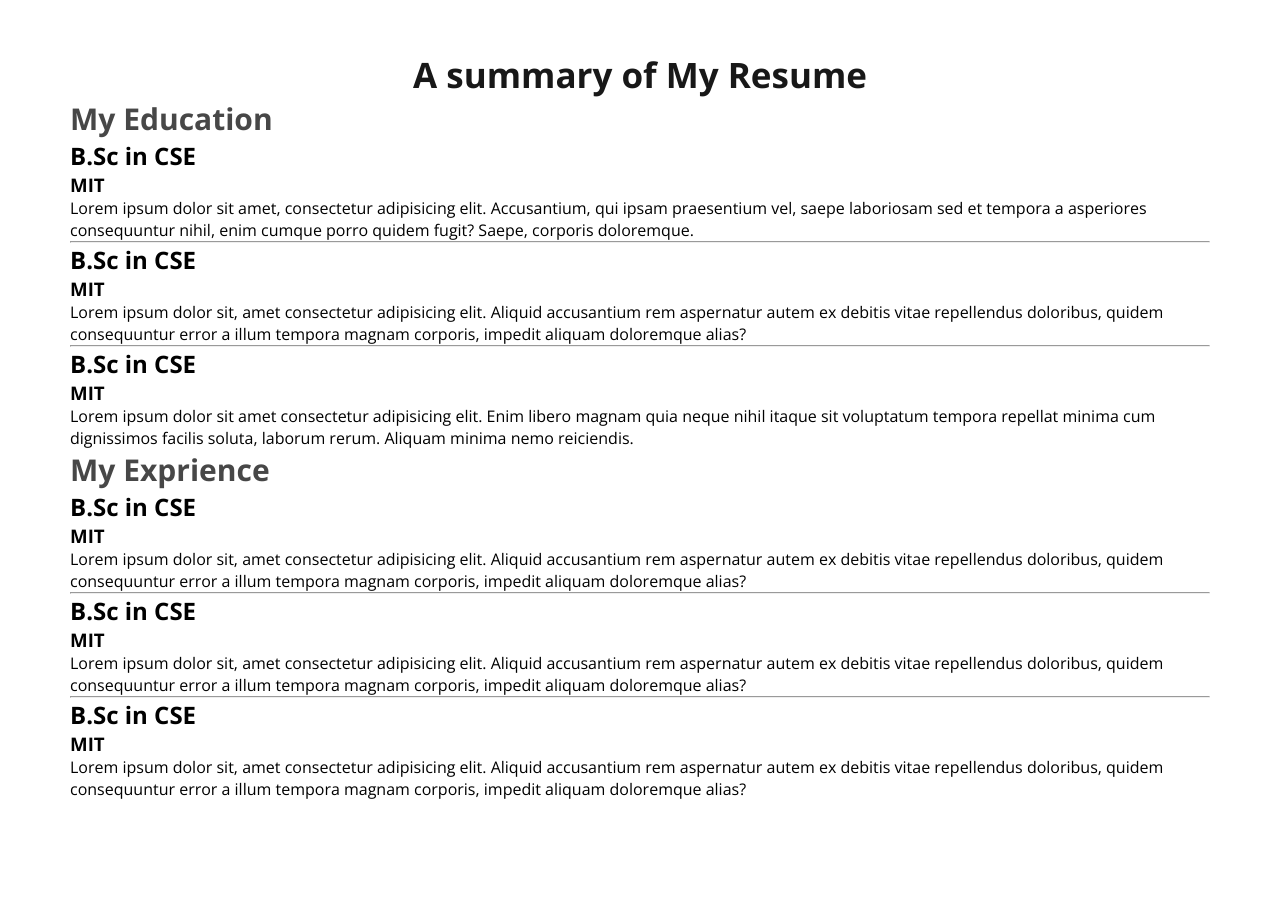
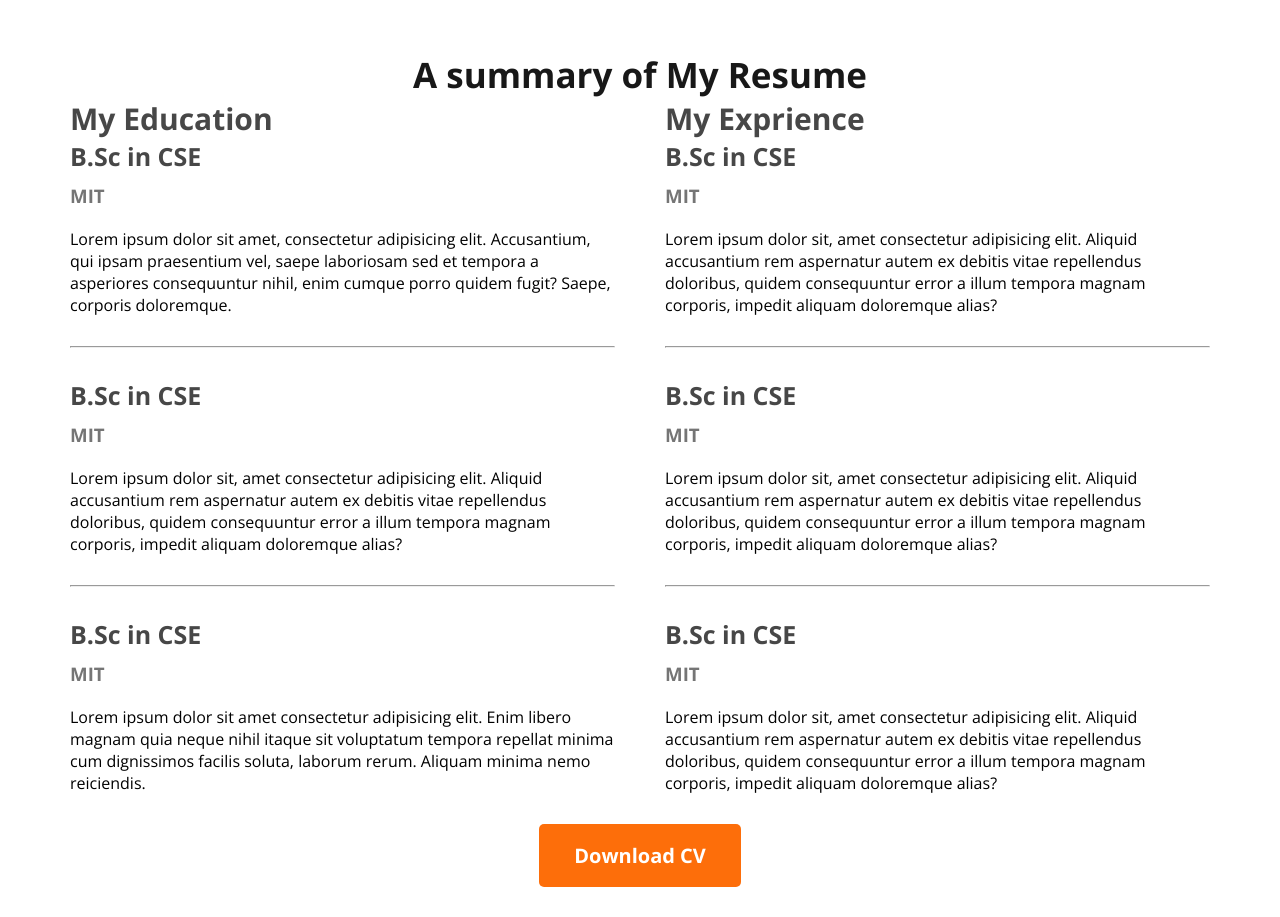
Before and after one commit to ahmadtnvir/web-developer-portfolio, a plain HTML site: page index.html in a window 1280 px wide. Shown: the part 2020-2937 px from the top of the page. Before the commit the page ends 2820 px from the top, so only its background shows below. Drawn offline with nearby package versions, Linux system fonts and the light colour scheme.

Commit message:
Finished the resume section

```diff
--- a/index.html
+++ b/index.html
@@ -170,6 +170,9 @@
         </div>
       </section>
 
+      <div class="download-cv">
+        <button class="btn-primary">Download CV</button>
+      </div>
     </main>
     <footer></footer>
   </body>
--- a/styles/portfolio.css
+++ b/styles/portfolio.css
@@ -152,3 +152,33 @@ main section{
   font-size: 30px;
   font-weight: 700;
 }
+
+.resume-container{
+  display: flex;
+  gap: 50px;
+}
+
+.resume-item-title{
+  color: #474747;
+  font-size: 25px;
+  font-weight: 700;
+  margin-bottom: 10px;
+}
+
+.resume-item-institute{
+  margin-bottom: 20px;
+  margin-top: 0px;
+}
+
+.resume-item-institute, resume-item-description{
+  color: #757575;
+}
+
+.resume-container hr{
+  margin: 30px 0;
+}
+
+.download-cv{
+  text-align: center;
+  margin: 30px;
+}
```
